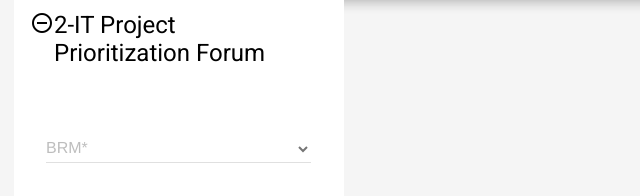
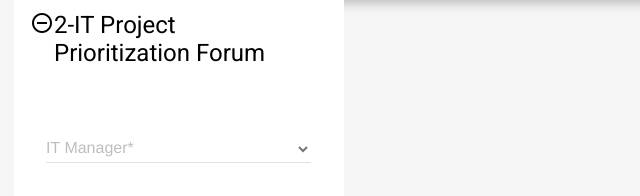
Before and after one commit to Embraco/it-projects, a plain HTML site: page GAS-IT-Projects-App/index.html in a window 1280 px wide. Shown: the part 1300-1496 px from the top of the page, 196-836 px from the left. Drawn offline with nearby package versions, Linux system fonts and the light colour scheme.

Commit message:
Changed BRM to IT Manager on IT Projects flow step 2

```diff
--- a/GAS-IT-Projects-App/index.html
+++ b/GAS-IT-Projects-App/index.html
@@ -209,7 +209,7 @@
                                         <select class="mdl-textfield__input" id="ia-brm">
 
                                     </select>
-                                        <label class="mdl-textfield__label mdl-label-float" for="ia-brm">BRM<span>*</span></label>
+                                        <label class="mdl-textfield__label mdl-label-float" for="ia-brm">IT Manager<span>*</span></label>
                                     </div>
                                 </div>
                                 <div class="mdl-cell mdl-cell--12-col">
```
